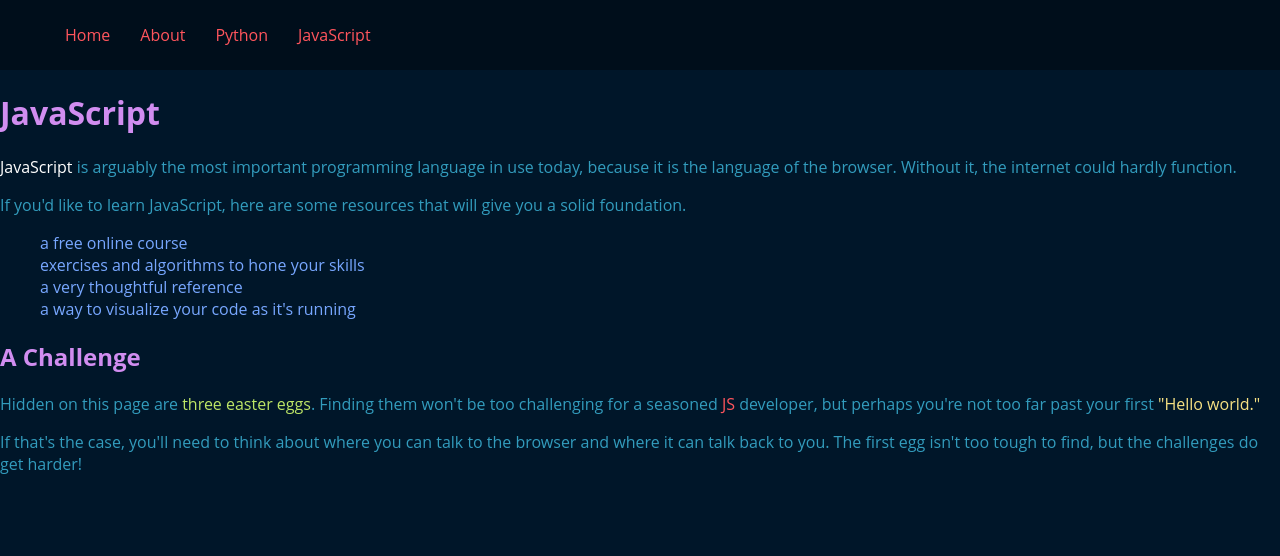
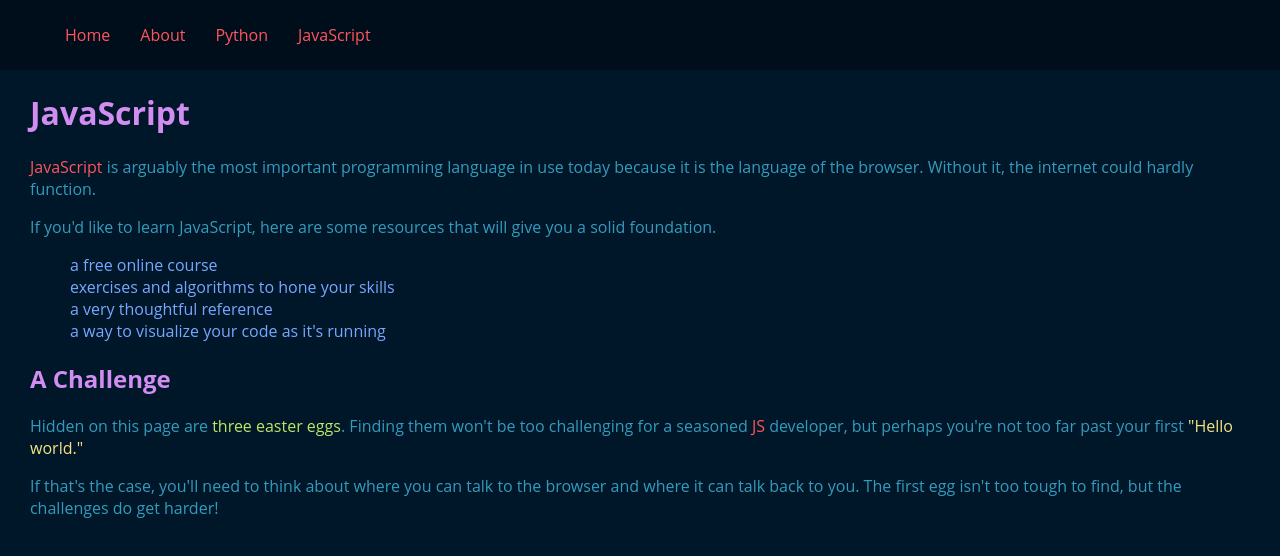
Before and after one commit to C-STYR/homesite, a Next.js app: page /javascript in a window 1280 px wide. Shown: the top 556 px of the page. Built offline with nearby package versions, Linux system fonts and the light colour scheme.

Commit message:
styling, javascript content update

```diff
--- a/pages/javascript.tsx
+++ b/pages/javascript.tsx
@@ -13,12 +13,11 @@ const EasterEgg2 = ({message1, message2}) => {
 
   return (
 
-
   <div className={styles.list}>
     <Meta title="JavaScript"/>
     <h1>JavaScript</h1>
     <p>
-      <span style={{color: "#fff"}}>JavaScript</span> is arguably the most important programming language in use today,
+      <span style={{color: "#FF555D"}}>JavaScript</span> is arguably the most important programming language in use today
       because it is the language of the browser.  Without it, the internet could hardly function.
     </p>
     <p>
--- a/styles/colors.css
+++ b/styles/colors.css
@@ -5,8 +5,9 @@
 convert to sass?
 red: #FF555D;
 purple headers: #D18DF0;
-text: #329CBD;
-li: #77A7FF;
+text1: #329CBD;
+text2: #C1EDE6;
+lavender: #77A7FF;
 background: #001629;
 nav background: #000E1B;
 yellow: #F6E183;
--- a/styles/javascript.module.css
+++ b/styles/javascript.module.css
@@ -1,5 +1,7 @@
 .list {
-  /* width: 70%; */
+  /* padding-top: 5px; */
+  padding-right: 30px;
+  padding-left: 30px;
 }
 
 .list ul li {
```
